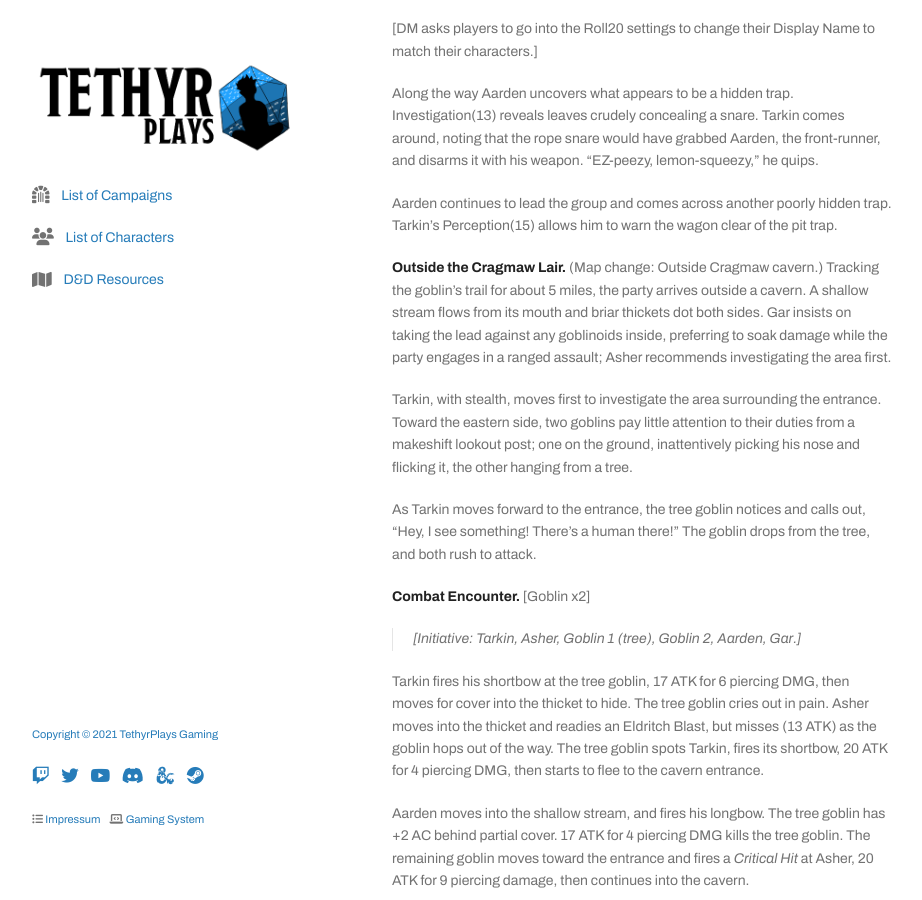
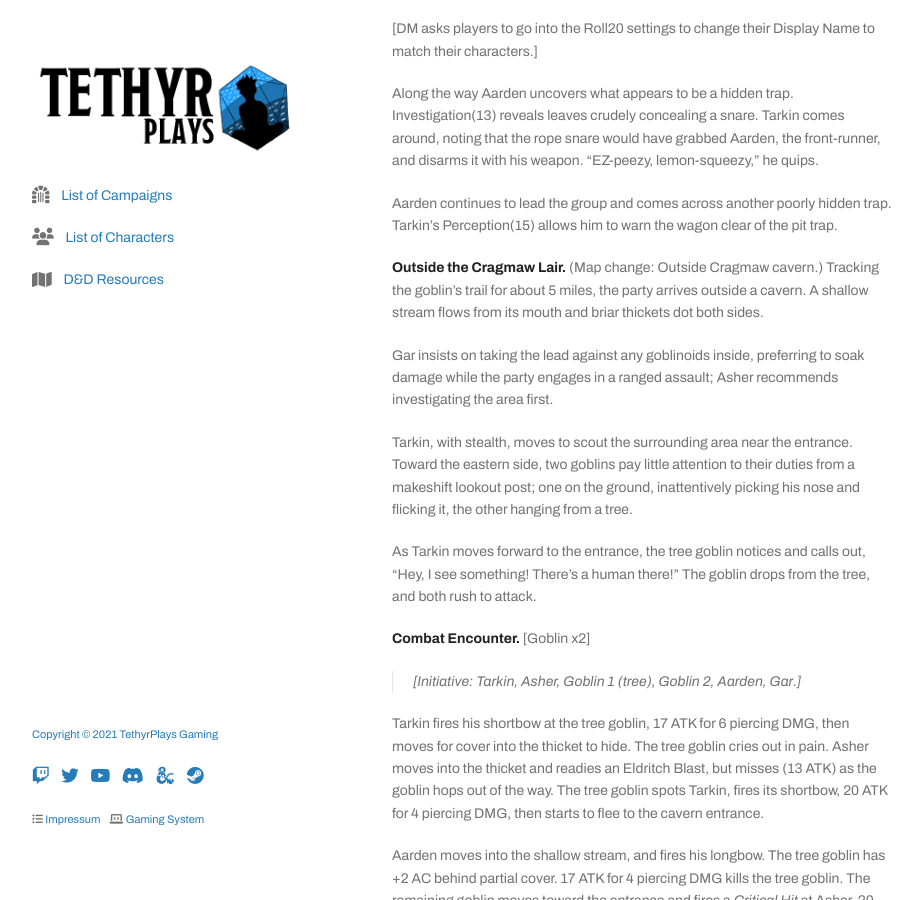
Before and after one commit to tethyrplays/tethyrplays, a Jekyll site: the page built from campaign/2021-lmop-with-dm-nicole.md, in a window 1280 px wide and 900 px high, scrolled down 1364 px. Shown: the whole window, without its empty margins (178-1100 px from the left). Built offline with Jekyll 4.4.1, drawn with Linux system fonts in a browser that asks for light colours; nearby versions of some CDN libraries; some web fonts are replaced; our own code applies the rules of GitHub Pages for plain Markdown files; the repository's description, which GitHub fills in, is left out.

Commit message:
Update 2021-lmop-with-dm-nicole.md

```diff
--- a/campaign/2021-lmop-with-dm-nicole.md
+++ b/campaign/2021-lmop-with-dm-nicole.md
@@ -48,9 +48,11 @@
 
 Aarden continues to lead the group and comes across another poorly hidden trap. Tarkin's Perception(15) allows him to warn the wagon clear of the pit trap.
 
-**Outside the Cragmaw Lair.** (Map change: Outside Cragmaw cavern.) Tracking the goblin's trail for about 5 miles, the party arrives outside a cavern. A shallow stream flows from its mouth and briar thickets dot both sides. Gar insists on taking the lead against any goblinoids inside, preferring to soak damage while the party engages in a ranged assault; Asher recommends investigating the area first.
+**Outside the Cragmaw Lair.** (Map change: Outside Cragmaw cavern.) Tracking the goblin's trail for about 5 miles, the party arrives outside a cavern. A shallow stream flows from its mouth and briar thickets dot both sides.
 
-Tarkin, with stealth, moves first to investigate the area surrounding the entrance. Toward the eastern side, two goblins pay little attention to their duties from a makeshift lookout post; one on the ground, inattentively picking his nose and flicking it, the other hanging from a tree.
+Gar insists on taking the lead against any goblinoids inside, preferring to soak damage while the party engages in a ranged assault; Asher recommends investigating the area first.
+
+Tarkin, with stealth, moves to scout the surrounding area near the entrance. Toward the eastern side, two goblins pay little attention to their duties from a makeshift lookout post; one on the ground, inattentively picking his nose and flicking it, the other hanging from a tree.
 
 As Tarkin moves forward to the entrance, the tree goblin notices and calls out, "Hey, I see something! There's a human there!" The goblin drops from the tree, and both rush to attack.
 
```
